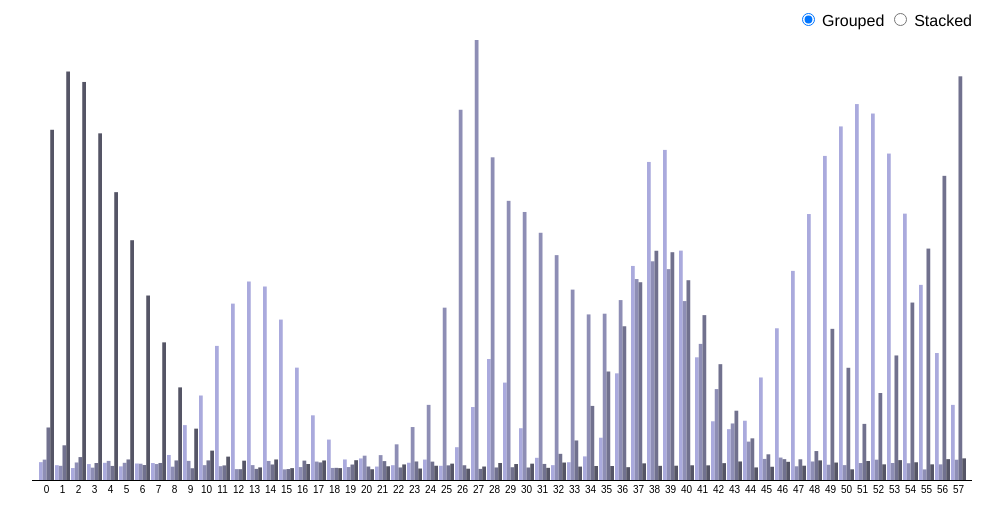
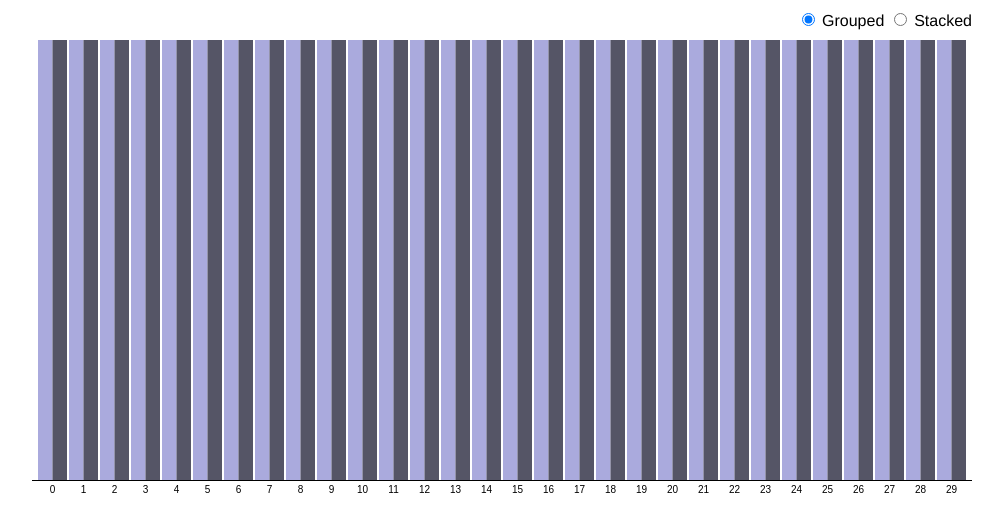
Before and after one commit to Samuelva/Barplots, a plain HTML site: page Barplot_test.html in a window 1280 px wide. Shown: the whole page, without its empty margins (138-1141 px from the left). Drawn offline with nearby package versions, Linux system fonts and the light colour scheme.

Commit message:
Testing with another example barplot code

```diff
--- a/Barplot_test.html
+++ b/Barplot_test.html
@@ -34,8 +34,8 @@ form {
 <script src="//d3js.org/d3.v3.min.js"></script>
 <script>
 
-var n = 4, // number of layers
-    m = 58, // number of samples per layer
+var n = 2, // number of layers
+    m = 30, // number of samples per layer
     stack = d3.layout.stack(),
     layers = stack(d3.range(n).map(function() { return bumpLayer(m, .1); })),
     yGroupMax = d3.max(layers, function(layer) { return d3.max(layer, function(d) { return d.y; }); }),
@@ -135,9 +135,9 @@ function transitionStacked() {
 function bumpLayer(n, o) {
 
   function bump(a) {
-    var x = 1 / (.1 + Math.random()),
-        y = 2 * Math.random() - .5,
-        z = 10 / (.1 + Math.random());
+    var x = 2,
+        y = 3,
+        z = 5;
     for (var i = 0; i < n; i++) {
       var w = (i / n - y) * z;
       a[i] += x * Math.exp(-w * w);
@@ -145,8 +145,9 @@ function bumpLayer(n, o) {
   }
 
   var a = [], i;
-  for (i = 0; i < n; ++i) a[i] = o + o * Math.random();
+  for (i = 0; i < n; ++i) a[i] = 4;
   for (i = 0; i < 5; ++i) bump(a);
+  console.log(a[i]);
   return a.map(function(d, i) { return {x: i, y: Math.max(0, d)}; });
 }
 
```
